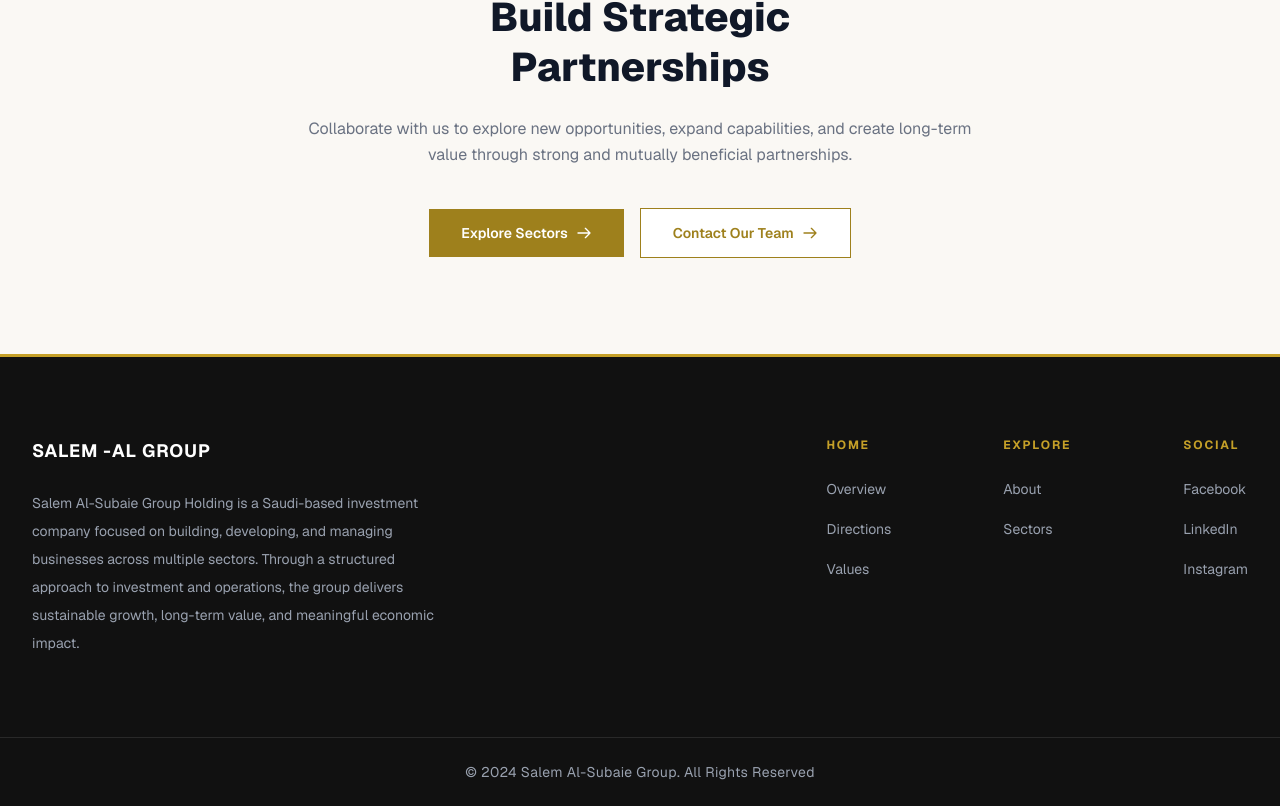
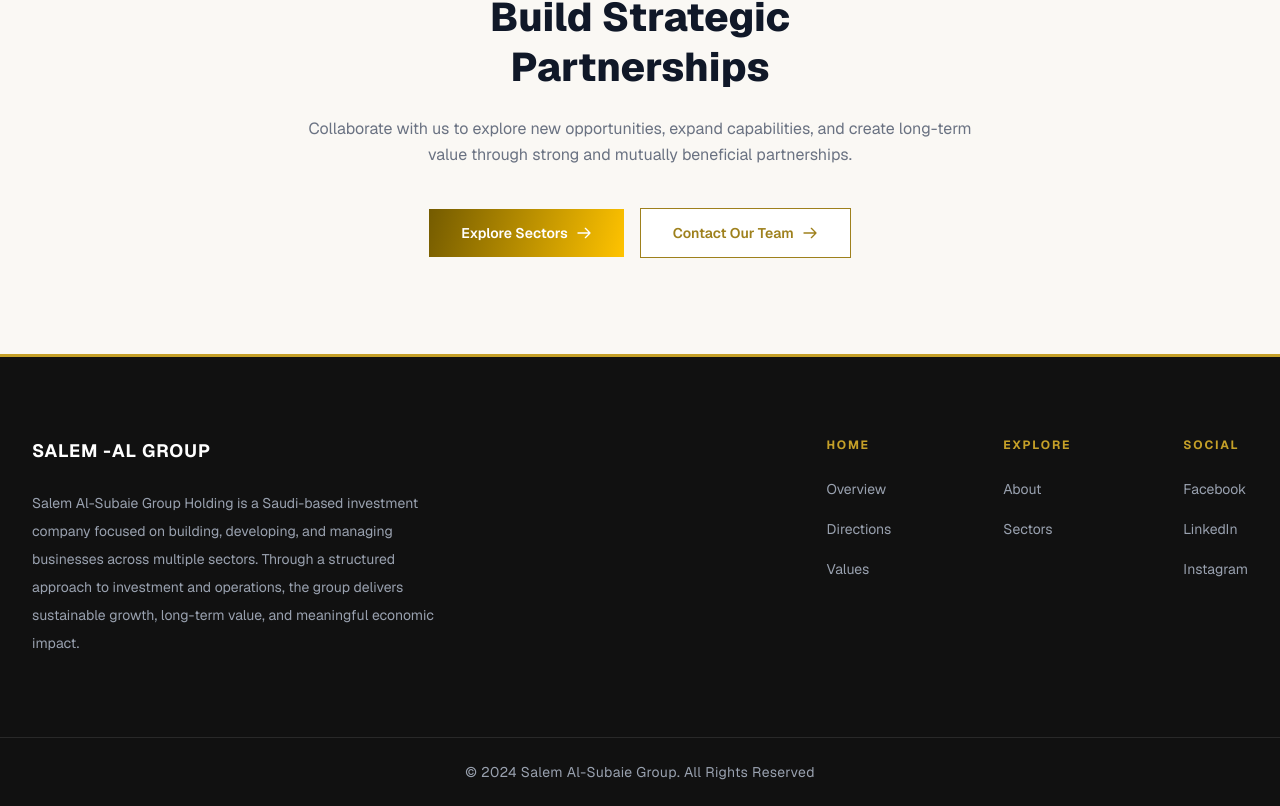
Before and after one commit to sabbir-hossen66/salem-ai-product-frontend, a Next.js app: page /about in a window 1280 px wide. Shown: the part 3985-4791 px from the top of the page. Built offline with nearby package versions, Linux system fonts and the light colour scheme.

Commit message:
button bg update

```diff
--- a/components/aboutPage/components/ImpactAndPartnership.tsx
+++ b/components/aboutPage/components/ImpactAndPartnership.tsx
@@ -81,7 +81,7 @@
                     {/* Buttons */}
                     <div className="flex flex-col sm:flex-row items-center justify-center gap-4">
                         {/* Solid Button */}
-                        <button className="w-full sm:w-auto px-8 py-3.5 bg-[#9E801C] hover:bg-[#8A6F18] transition-colors duration-300 text-white text-sm font-semibold flex items-center justify-center gap-2">
+                        <button className="w-full sm:w-auto px-8 py-3.5 bg-[linear-gradient(105deg,#745B00_0%,#FFC300_100%)] transition-colors duration-300 text-white text-sm font-semibold flex items-center justify-center gap-2">
                             {t("partnership.btn_explore")}
                             {/* RTL এর জন্য আইকন ঘোরানো হয়েছে */}
                             <svg className="w-4 h-4 rtl:rotate-180" fill="none" stroke="currentColor" viewBox="0 0 24 24" xmlns="http://www.w3.org/2000/svg">
```
